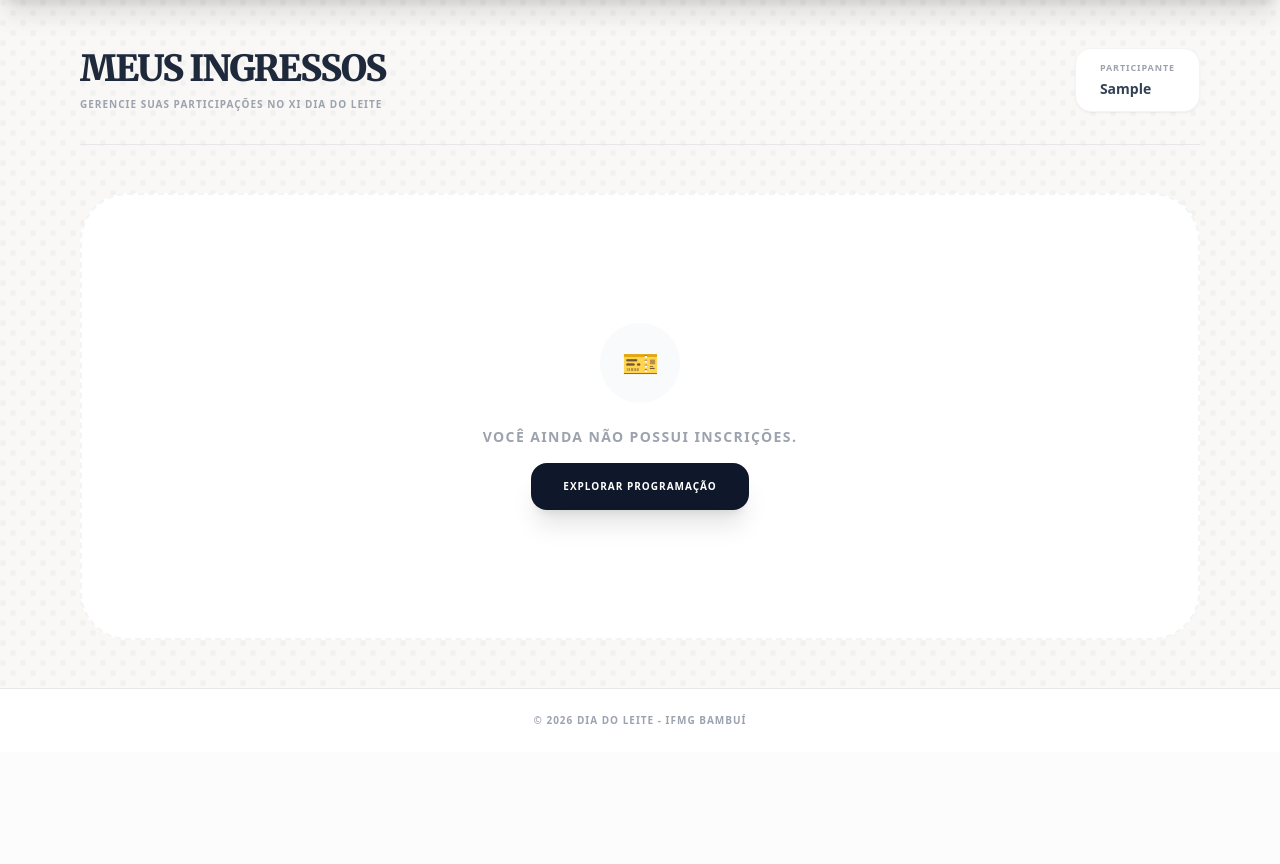
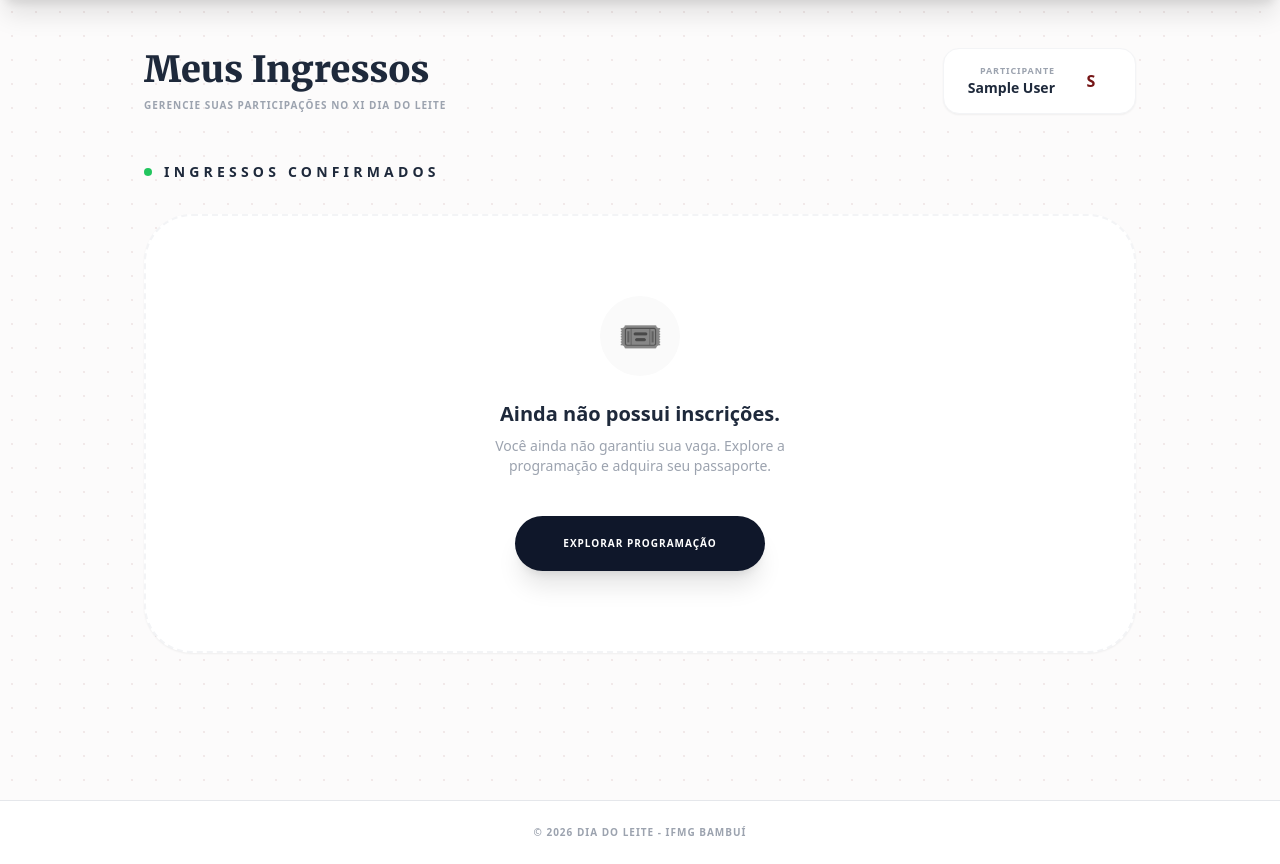
Before and after one commit to LaisOliveiira/dia-do-leite, a Django app: page /auth/painel/ in a window 1280 px wide. Shown: the part 80-944 px from the top of the page. Before the commit the page ends 804 px from the top, so only its background shows below. Run offline with Django 5.2, Linux system fonts and the light colour scheme; the visitor is signed in with stand-in values (Sample User, id 1); data that the repository does not hold is empty; some libraries are stand-ins or nearby versions.

Commit message:
loja de ingressos para o cliente

```diff
--- a/templates/usuarios/painel.html
+++ b/templates/usuarios/painel.html
@@ -1,126 +1,186 @@
 {% extends 'base.html' %}
 
-{% block title %}Área do Participante - XI DIA DO LEITE{% endblock %}
+{% block content %}
+<style>
+    .bg-dots-light {
+        background-color: #fcfbfb;
+        background-image: radial-gradient(rgba(117, 21, 22, 0.08) 1.5px, transparent 1.5px);
+        background-size: 24px 24px;
+    }
 
-{% block content %}
-<div class="container mx-auto px-4 py-12 max-w-6xl">
+    .fonte-agro {
+        font-family: 'Merriweather', serif;
+    }
 
-    <div class="mb-12 border-b border-gray-200 pb-8 flex flex-col md:flex-row md:items-end md:justify-between gap-4">
-        <div>
-            <h1 class="text-4xl font-black text-slate-800 uppercase tracking-tighter fonte-agro">Meus Ingressos</h1>
-            <p class="text-[10px] text-gray-400 font-bold mt-2 uppercase tracking-widest">Gerencie suas participações no
-                XI Dia do Leite</p>
+    .shadow-braba {
+        box-shadow: 0 20px 40px -15px rgba(117, 21, 22, 0.15);
+    }
+
+    .hover-lift {
+        transition: transform 0.4s cubic-bezier(0.2, 0.8, 0.2, 1), box-shadow 0.4s ease;
+    }
+
+    .hover-lift:hover {
+        transform: translateY(-5px);
+    }
+
+    /* Detalhe do corte do ingresso */
+    .ticket-cutout-top {
+        clip-path: circle(12px at 50% 0);
+    }
+
+    .ticket-cutout-bottom {
+        clip-path: circle(12px at 50% 100%);
+    }
+</style>
+
+<div class="min-h-screen bg-dots-light py-12">
+    <div class="container mx-auto px-4 max-w-5xl">
+
+        <div class="flex flex-col md:flex-row justify-between items-center mb-12 gap-6">
+            <div>
+                <h1 class="text-4xl font-black text-slate-800 fonte-agro">Meus Ingressos</h1>
+                <p class="text-gray-400 font-bold uppercase tracking-widest text-[10px] mt-2">Gerencie suas
+                    participações no XI Dia do Leite</p>
+            </div>
+            <div class="bg-white px-6 py-3 rounded-2xl border border-gray-100 shadow-sm flex items-center gap-4">
+                <div class="text-right">
+                    <p class="text-[9px] font-black text-gray-400 uppercase tracking-widest">Participante</p>
+                    <p class="text-sm font-black text-slate-800">{{ user.get_full_name|default:user.username }}</p>
+                </div>
+                <div class="w-10 h-10 rounded-full bg-gebov/10 flex items-center justify-center text-gebov font-black">
+                    {{ user.first_name|slice:":1" }}
+                </div>
+            </div>
         </div>
-        <div class="bg-white px-6 py-3 rounded-2xl border border-gray-100 shadow-sm">
-            <p class="text-[9px] text-gray-400 font-black uppercase tracking-widest mb-1">Participante</p>
-            <p class="text-sm font-bold text-slate-700">{{ user.first_name }}</p>
-        </div>
-    </div>
 
-    <div class="grid grid-cols-1 lg:grid-cols-2 gap-10">
-        {% for inscricao in inscricoes %}
-        <div class="relative group">
-            <div
-                class="bg-white rounded-[2rem] shadow-xl overflow-hidden flex flex-col md:flex-row border border-gray-100 transition-transform duration-300 group-hover:-translate-y-1">
+        {% if pedidos %}
+        <div class="mb-16">
+            <h3 class="text-sm font-black text-slate-800 uppercase tracking-[0.3em] mb-8 flex items-center gap-3">
+                <span class="w-2 h-2 rounded-full bg-orange-500 animate-pulse"></span>
+                Aguardando Pagamento
+            </h3>
 
-                <div class="p-8 flex-grow relative">
-                    <div
-                        class="absolute -right-3 top-1/2 -translate-y-1/2 w-6 h-6 bg-organico rounded-full border border-gray-100 hidden md:block">
+            <div class="grid grid-cols-1 gap-6">
+                {% for pedido in pedidos %}
+                <div
+                    class="bg-white border-l-4 border-orange-400 rounded-3xl p-8 shadow-braba flex flex-col md:flex-row justify-between items-center gap-8 hover-lift">
+                    <div class="flex-grow">
+                        <div class="flex items-center gap-3 mb-2">
+                            <span
+                                class="bg-orange-50 text-orange-600 text-[9px] font-black px-3 py-1 rounded-full uppercase">Pendente</span>
+                            <span class="text-[10px] font-bold text-gray-300 italic">ID do Pedido: #{{ pedido.id
+                                }}</span>
+                        </div>
+                        <h4 class="text-2xl font-black text-slate-800 capitalize mb-1">{{ pedido.pacote }}</h4>
+                        {% if pedido.minicurso_selecionado %}
+                        <p class="text-sm text-gray-500 font-medium italic">Inclui: {{
+                            pedido.minicurso_selecionado.titulo }}</p>
+                        {% endif %}
                     </div>
 
-                    <div class="flex justify-between items-start mb-6">
+                    <div class="text-center md:text-right">
+                        <p class="text-3xl font-black text-gebov mb-4">R$ {{ pedido.valor_total }}</p>
+                        <a href="#"
+                            class="inline-block bg-slate-900 text-white font-black uppercase tracking-widest text-[10px] px-10 py-5 rounded-2xl shadow-xl hover:bg-black transition-all">
+                            Pagar Agora ➔
+                        </a>
+                    </div>
+                </div>
+                {% endfor %}
+            </div>
+        </div>
+        {% endif %}
+
+        <div class="mb-12">
+            <h3 class="text-sm font-black text-slate-800 uppercase tracking-[0.3em] mb-8 flex items-center gap-3">
+                <span class="w-2 h-2 rounded-full bg-green-500"></span>
+                Ingressos Confirmados
+            </h3>
+
+            {% if inscricoes %}
+            <div class="grid grid-cols-1 gap-8">
+                {% for inscricao in inscricoes %}
+
+                <div
+                    class="bg-white rounded-[2rem] overflow-hidden shadow-braba border border-gray-100 flex flex-col md:flex-row hover-lift group relative">
+
+                    <div
+                        class="p-8 flex-grow border-b md:border-b-0 md:border-r border-dashed border-gray-200 relative">
+                        <div
+                            class="hidden md:block absolute -right-3 top-0 w-6 h-6 bg-dots-light rounded-full transform -translate-y-1/2">
+                        </div>
+                        <div
+                            class="hidden md:block absolute -right-3 bottom-0 w-6 h-6 bg-dots-light rounded-full transform translate-y-1/2">
+                        </div>
+
                         <span
-                            class="text-[9px] font-black uppercase tracking-widest px-3 py-1.5 rounded-full bg-slate-100 text-slate-500 border border-slate-200">
+                            class="text-[9px] font-black text-gebov bg-red-50 px-3 py-1.5 rounded-lg uppercase mb-4 inline-block tracking-widest">
                             {{ inscricao.evento.tipo.nome }}
                         </span>
 
-                        {% if inscricao.status == 'aprovado' or inscricao.status == 'gratis' %}
-                        <span
-                            class="flex items-center gap-1.5 text-[9px] font-black uppercase tracking-widest text-green-600 bg-green-50 px-3 py-1.5 rounded-full border border-green-100">
-                            <span class="w-1.5 h-1.5 bg-green-500 rounded-full animate-pulse"></span> Confirmado
-                        </span>
-                        {% else %}
-                        <span
-                            class="text-[9px] font-black uppercase tracking-widest text-orange-600 bg-orange-50 px-3 py-1.5 rounded-full border border-orange-100">
-                            Pendente
-                        </span>
-                        {% endif %}
+                        <h4
+                            class="text-3xl font-black text-slate-800 fonte-agro mb-2 group-hover:text-gebov transition-colors">
+                            {{ inscricao.evento.titulo }}
+                        </h4>
+
+                        <p class="text-xs text-gray-400 font-bold uppercase tracking-widest mb-8">
+                            Titular: <span class="text-slate-700">{{ user.get_full_name|default:user.username }}</span>
+                        </p>
+
+                        <div class="space-y-4 pt-6 border-t border-gray-50 text-xs font-bold text-gray-400">
+                            <p class="flex items-center gap-3">
+                                <span class="text-lg">📅</span>
+                                <span class="text-slate-800">{{ inscricao.evento.data_evento|date:"d \d\e F \d\e Y"
+                                    }}</span>
+                            </p>
+                            <p class="flex items-center gap-3">
+                                <span class="text-lg">📍</span>
+                                <span class="text-slate-800">{{ inscricao.evento.local }}</span>
+                            </p>
+                        </div>
                     </div>
 
-                    <h3 class="text-2xl font-black text-slate-800 mb-4 fonte-agro leading-tight">
-                        {{ inscricao.evento.titulo }}
-                    </h3>
+                    <div class="p-8 bg-gray-50 flex flex-col items-center justify-center min-w-[280px]">
+                        <p class="text-[10px] font-black uppercase tracking-[0.2em] text-gray-400 mb-5">Passe de Acesso
+                        </p>
 
-                    <div class="space-y-3 text-xs font-bold text-gray-500">
-                        <div class="flex items-center gap-3">
-                            <span class="text-lg">📅</span>
-                            <span>{{ inscricao.evento.data_evento|date:"d/m/Y" }}</span>
+                        <div
+                            class="bg-white p-3 rounded-2xl shadow-sm border border-gray-200 mb-4 transition-transform group-hover:scale-105">
+                            <img src="https://api.qrserver.com/v1/create-qr-code/?size=150x150&data=ingresso-{{ inscricao.id }}-{{ user.username }}"
+                                alt="QR Code do Ingresso"
+                                class="w-32 h-32 opacity-90 group-hover:opacity-100 transition-opacity">
                         </div>
-                        <div class="flex items-center gap-3">
-                            <span class="text-lg">⏰</span>
-                            <span>{{ inscricao.evento.horario_evento|time:"H:i" }}</span>
-                        </div>
-                        <div class="flex items-center gap-3">
-                            <span class="text-lg">📍</span>
-                            <span class="truncate">{{ inscricao.evento.local }}</span>
+
+                        <div class="text-center">
+                            <p class="text-[10px] font-bold text-gray-400 uppercase tracking-widest mb-1">Cód. Validação
+                            </p>
+                            <p class="text-lg font-black text-slate-800 tracking-[0.2em]">#{{
+                                inscricao.id|stringformat:"06d" }}</p>
                         </div>
                     </div>
                 </div>
+                {% endfor %}
+            </div>
 
-                <div class="border-t-2 md:border-t-0 md:border-l-2 border-dashed border-gray-100 relative">
-                    <div
-                        class="absolute -top-3 left-1/2 -translate-x-1/2 w-6 h-6 bg-organico rounded-full border border-gray-100 md:hidden">
-                    </div>
-                </div>
+            {% else %}
+            {% if not pedidos %}
+            <div
+                class="bg-white rounded-[3rem] p-20 text-center border-2 border-dashed border-gray-100 flex flex-col items-center justify-center shadow-sm">
+                <div class="w-20 h-20 bg-gray-50 rounded-full flex items-center justify-center text-4xl mb-6 grayscale">
+                    🎟️</div>
+                <h4 class="text-xl font-black text-slate-800 mb-2">Ainda não possui inscrições.</h4>
+                <p class="text-sm text-gray-400 font-medium max-w-xs mx-auto mb-10">Você ainda não garantiu sua vaga.
+                    Explore a programação e adquira seu passaporte.</p>
+                <a href="{% url 'landing_page' %}"
+                    class="bg-slate-900 text-white font-black uppercase tracking-widest text-[10px] px-12 py-5 rounded-full hover:bg-black transition-all shadow-xl">
+                    Explorar Programação
+                </a>
+            </div>
+            {% endif %}
+            {% endif %}
+        </div>
 
-                <div
-                    class="bg-gray-50/50 p-8 flex flex-col items-center justify-center min-w-[200px] border-l border-gray-50">
-                    {% if inscricao.status == 'aprovado' or inscricao.status == 'gratis' %}
-                    <p class="text-[8px] font-black text-gray-400 uppercase tracking-[0.2em] mb-4 text-center">Validar
-                        na Entrada</p>
-                    <div
-                        class="bg-white p-3 rounded-2xl shadow-sm border border-gray-100 group-hover:scale-105 transition-transform">
-                        <img src="https://api.qrserver.com/v1/create-qr-code/?size=150x150&data={{ inscricao.codigo_ingresso }}"
-                            alt="QR Code" class="w-28 h-28 mix-blend-multiply opacity-80 group-hover:opacity-100">
-                    </div>
-                    <p class="text-[8px] font-mono text-gray-400 mt-4 tracking-tighter">{{
-                        inscricao.codigo_ingresso|stringformat:"s"|slice:":13" }}...</p>
-                    {% else %}
-                    <div class="text-center space-y-4">
-                        <div
-                            class="w-16 h-16 bg-orange-100 text-orange-600 rounded-full flex items-center justify-center mx-auto mb-2 text-xl">
-                            💳</div>
-                        <p class="text-[9px] font-black text-orange-700 uppercase tracking-widest leading-relaxed">
-                            Pagamento<br>Necessário</p>
-                        <a href="{{ inscricao.link_pagamento|default:'#' }}" target="_blank"
-                            class="inline-block w-full py-3 bg-gebov text-white text-[9px] font-black uppercase tracking-widest rounded-xl shadow-lg shadow-red-900/20 hover:bg-red-900 transition-colors">
-                            Pagar Inscrição
-                        </a>
-                    </div>
-                    {% endif %}
-                </div>
-            </div>
-        </div>
-        {% empty %}
-        <div
-            class="col-span-full py-32 text-center bg-white rounded-[3rem] border-2 border-dashed border-gray-100 flex flex-col items-center justify-center">
-            <div class="w-20 h-20 bg-gray-50 rounded-full flex items-center justify-center text-3xl mb-6">🎫</div>
-            <p class="text-sm font-black text-gray-400 uppercase tracking-widest mb-4">Você ainda não possui inscrições.
-            </p>
-            <a href="{% url 'landing_page' %}"
-                class="bg-slate-900 text-white px-8 py-4 rounded-2xl font-black uppercase tracking-widest text-[10px] hover:bg-gebov transition-colors shadow-xl">
-                Explorar Programação
-            </a>
-        </div>
-        {% endfor %}
     </div>
 </div>
-
-<style>
-    /* Estilo para garantir que o background orgânico "coma" as bordas do ingresso */
-    .bg-organico {
-        background-color: #F9F8F6;
-        /* Cor que definimos no base.html anteriormente */
-    }
-</style>
 {% endblock %}
```
Also changed, not shown: core/views.py (+34 -7 lines), pagamentos/views.py (+30 -15 lines), templates/core/landing_page.html (+31 -28 lines), templates/pagamentos/comprar_ingressos.html (+10 -2 lines).
